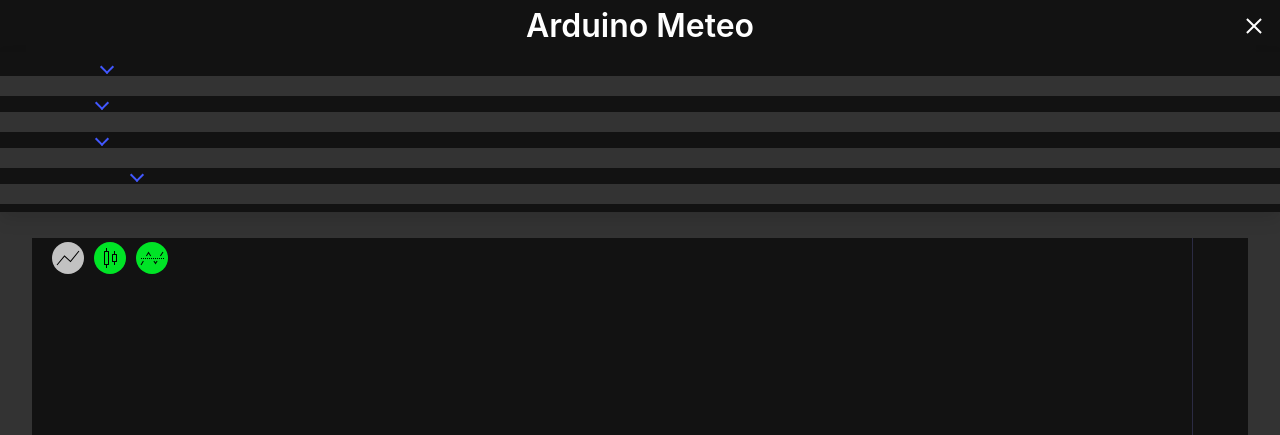
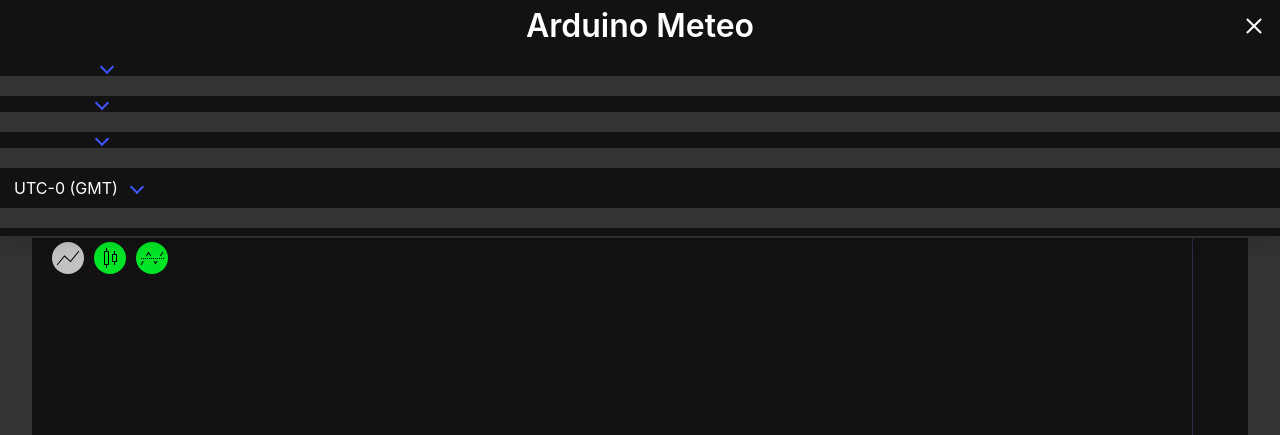
Before and after one commit to TheStef56/arduino_meteo, a Flask app: template templates/index.html in a window 1280 px wide, after a click that opens the changed part. Shown: the top 435 px of the page. Run offline with Flask 3, Linux system fonts and the light colour scheme; the template is opened without the code that fills it, so the values that code supplies are empty.

Commit message:
changing timezone automatically in browser

```diff
--- a/main.py
+++ b/main.py
@@ -72,7 +72,7 @@ time_zones = [
     "UTC-1 (AZOT)",
     "UTC-0 (GMT)",
     "UTC+1 (CET)",
-    "UTC+2 (EET)",
+    "UTC+2 (CEST/EET)",
     "UTC+3 (MSK)",
     "UTC+4 (GST)",
     "UTC+5 (PKT)",
@@ -175,7 +175,7 @@ class ProxyFixHandler(WSGIHandler):
         else:
             client_ip = self.client_address[0]
 
-        now = datetime.utcnow().strftime("%Y-%m-%d %H:%M:%S")
+        now = datetime.now().strftime("%Y-%m-%d %H:%M:%S")
 
         return '%s - - [%s] "%s" %s %s' % (
             client_ip,
--- a/static/css/style.css
+++ b/static/css/style.css
@@ -197,3 +197,7 @@ canvas, table {
 .chart-type-icon-button[class*="active"] {
     background-color: #00e426;
 }
+
+#timezone {
+    text-align: center;
+}
--- a/static/js/index.js
+++ b/static/js/index.js
@@ -54,7 +54,7 @@ const timeZones = {
     "UTC-1 (AZOT)": -1,
     "UTC-0 (GMT)": -0,
     "UTC+1 (CET)": +1,
-    "UTC+2 (EET)": +2,
+    "UTC+2 (CEST/EET)": +2,
     "UTC+3 (MSK)": +3,
     "UTC+4 (GST)": +4,
     "UTC+5 (PKT)": +5,
@@ -613,4 +613,14 @@ document.addEventListener("DOMContentLoaded", () => {
             });
         });
     });
+
+    let timezoneOffset = -(new Date().getTimezoneOffset())/60;
+    for (const [label, offset] of Object.entries(timeZones)) {
+        if (offset == timezoneOffset) {
+            document.getElementById("timezone").innerText = label;
+            currentTimezoneOffset = timeZones[label]*3600;
+            updateCharts();
+            break;
+        }
+    }
 });
```
